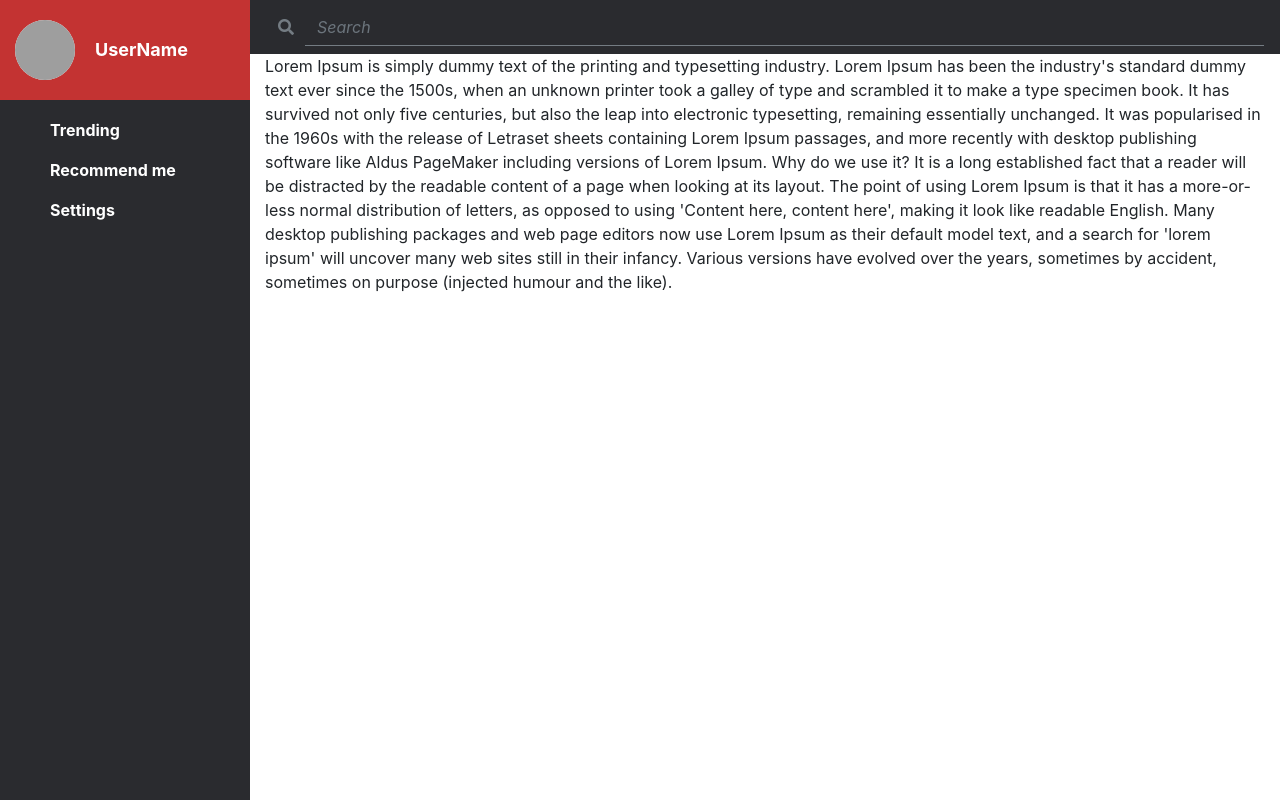
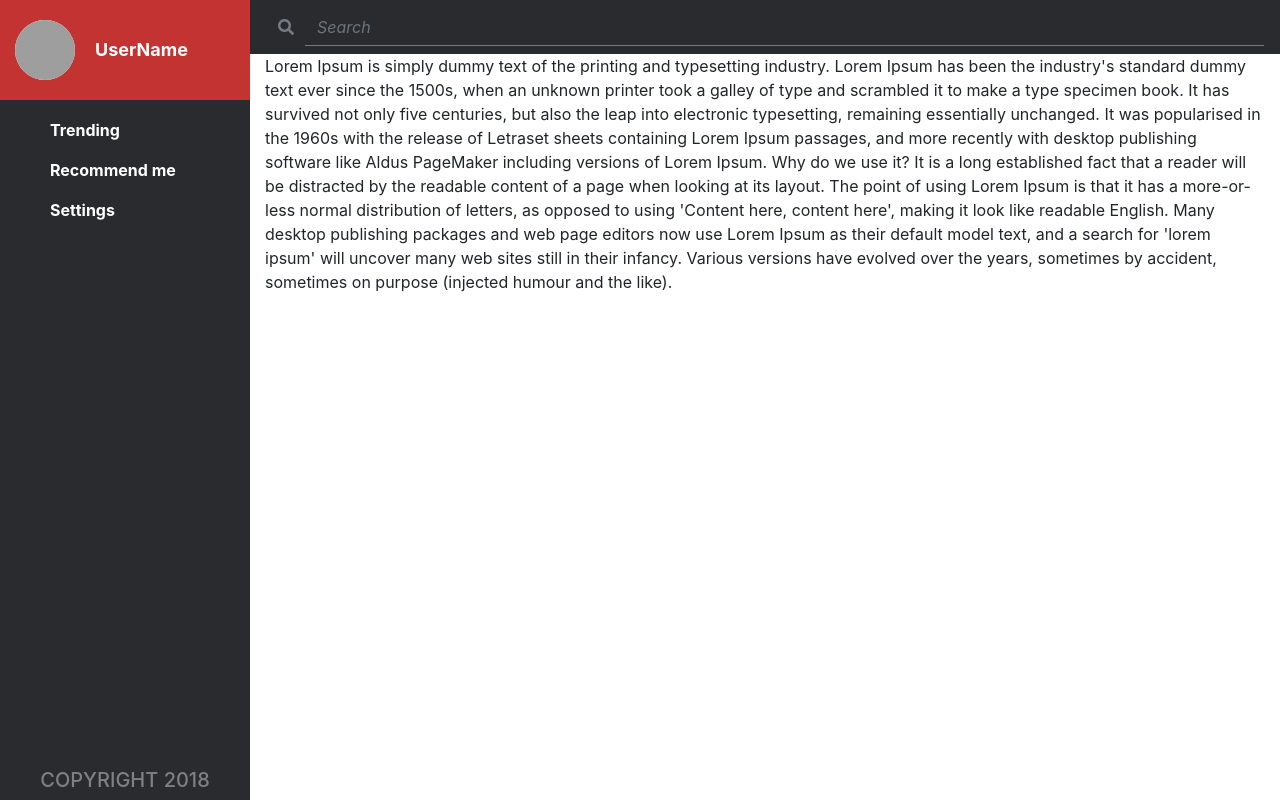
Before and after one commit to EfrainPerez23/MovieSite-FE, an Angular app: page / in a window 1280 px wide. Built offline with nearby package versions, Linux system fonts and the light colour scheme; grey boxes are pictures that could not be loaded.

Commit message:
added copyright

```diff
--- a/src/app/core/side-bar/side-bar.component.html
+++ b/src/app/core/side-bar/side-bar.component.html
@@ -12,4 +12,7 @@
       <a>{{item}}</a>
     </li>
   </ul>
+  <div class="copyright">
+    <h5>COPYRIGHT {{year}}</h5>
+  </div>
 </div>
--- a/src/app/core/side-bar/side-bar.component.scss
+++ b/src/app/core/side-bar/side-bar.component.scss
@@ -71,4 +71,13 @@
       }
     }
   }
+  .copyright {
+    position: absolute;
+    bottom: 0;
+    width: 100%;
+    h5 {
+      text-align: center;
+      color: $gray;
+    }
+  }
 }
--- a/src/app/core/side-bar/side-bar.component.ts
+++ b/src/app/core/side-bar/side-bar.component.ts
@@ -9,9 +9,11 @@ export class SideBarComponent implements OnInit {
 
 
   private _menuItems: string[] = [];
+  private _year: number;
 
   public constructor() {
     this._menuItems = ['Trending', 'Recommend me', 'Settings'];
+    this._year = new Date().getFullYear();
   }
 
   public ngOnInit(): void {
@@ -21,4 +23,8 @@ export class SideBarComponent implements OnInit {
     return this._menuItems;
   }
 
+  public get year(): number {
+    return this._year;
+  }
+
 }
--- a/src/assets/scss/_colors.scss
+++ b/src/assets/scss/_colors.scss
@@ -3,3 +3,4 @@ $white: #ffff;
 $border-bottom: #747c83;
 $black: #2a2b2f;
 $red: #c33332;
+$gray: gray;
```
